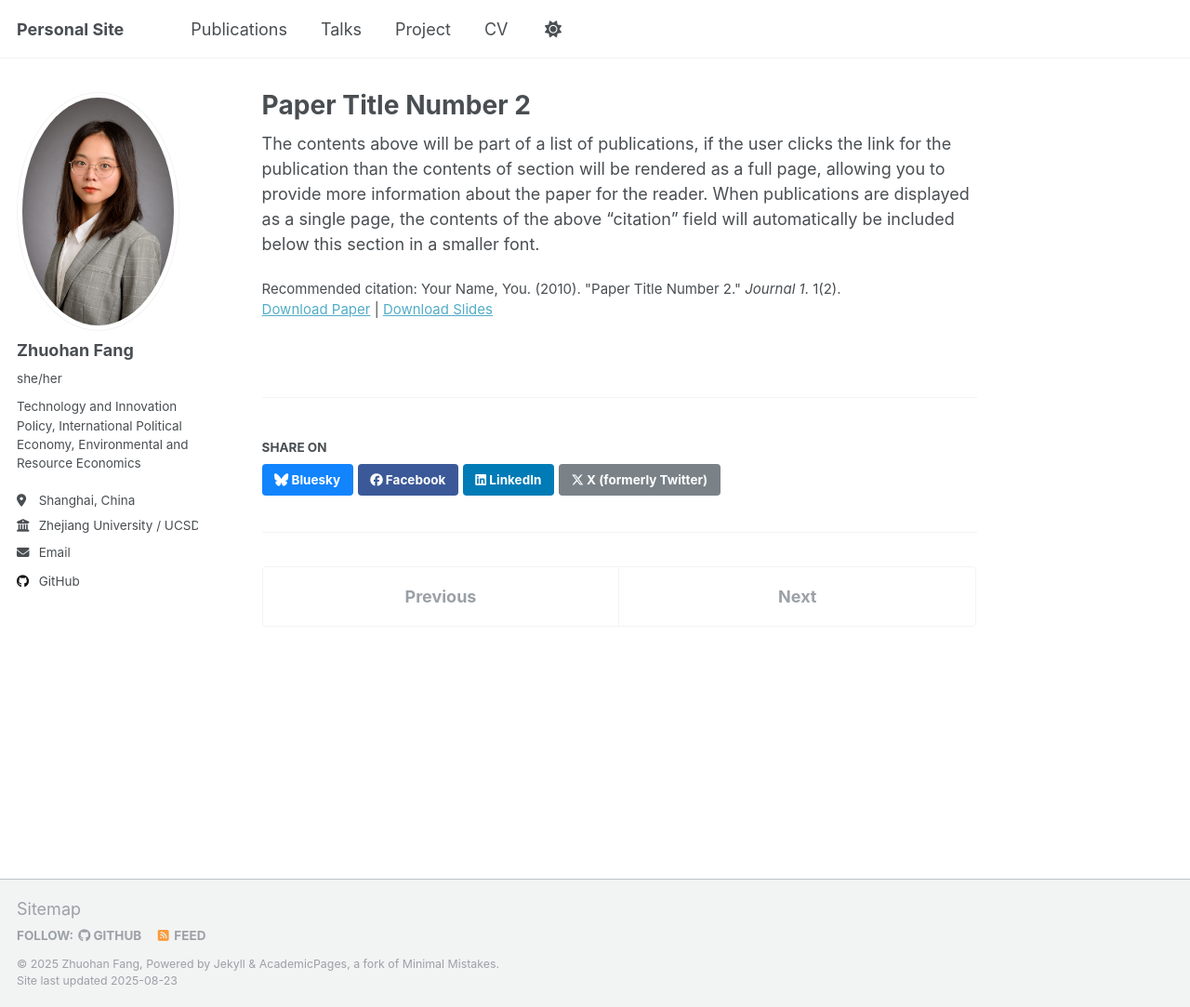
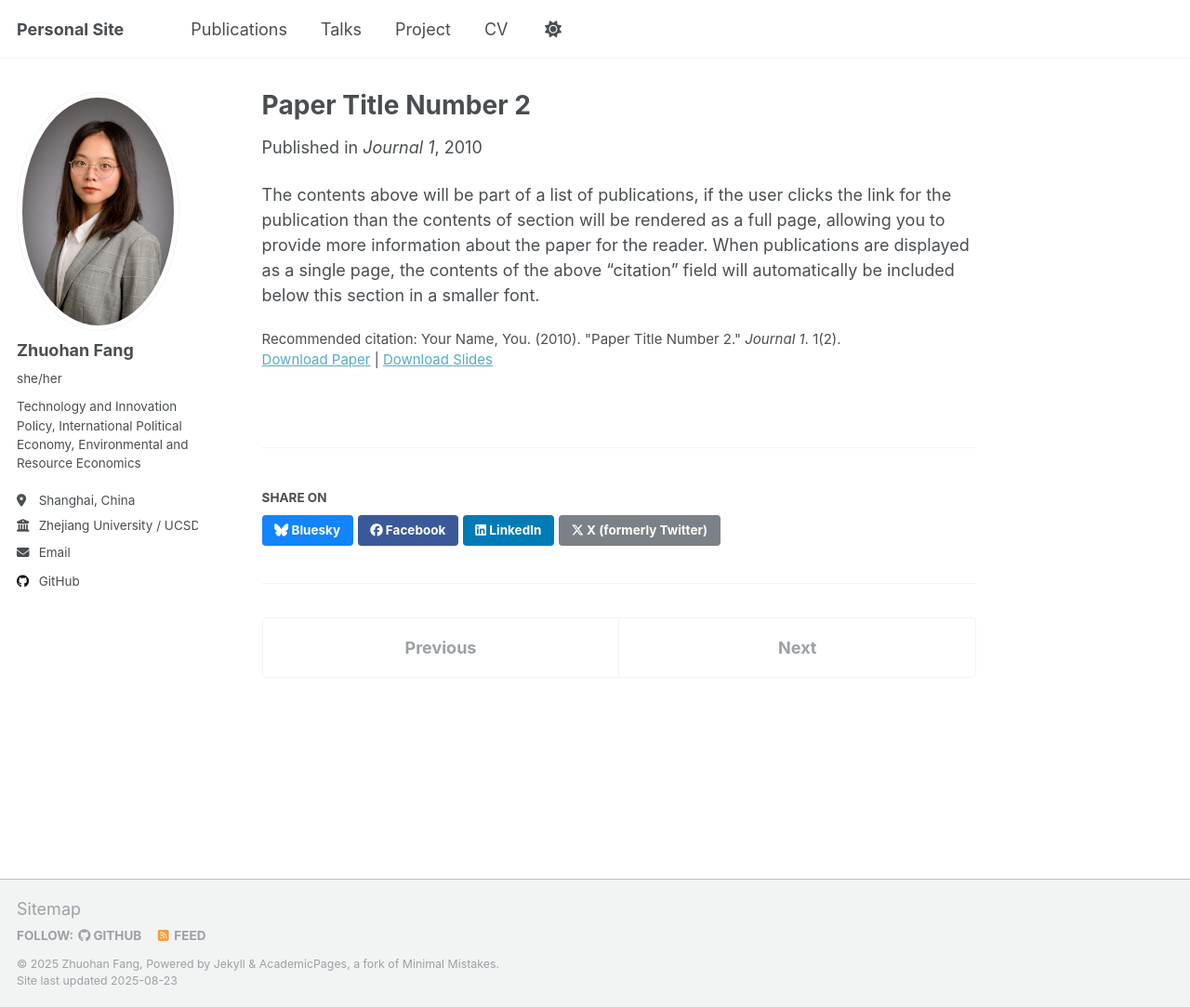
Before and after one commit to fzh200001/fzh200001.github.io, a Jekyll site: the page built from _publications/2010-10-01-paper-title-number-2.md, in a window 1280 px wide and 1083 px high. Shown: the whole window at 93% size. Built offline with Jekyll 4.4.1, drawn with Linux system fonts in a browser that asks for light colours; a script that is not in the unit is left out.

Commit message:
Update single.html

```diff
--- a/_layouts/single.html
+++ b/_layouts/single.html
@@ -30,7 +30,17 @@ layout: default
           {% if page.read_time %}
             <p class="page__meta"><i class="fa fa-clock" aria-hidden="true"></i> {% include read-time.html %}</p>
           {% endif %}
+        {% if page.modified %}
+          <p class="page__date"><strong><i class="fa fa-fw fa-calendar" aria-hidden="true"></i> {{ site.data.ui-text[site.locale].date_label | default: "Published:" }}</strong> <time datetime="{{ page.modified | date: "%Y-%m-%d" }}">{{ page.modified | date: "%B %d, %Y" }}</time></p>
+        {% endif %}
 
+        {% if page.collection == 'teaching' %}
+          <p> {{ page.type }}, <i>{{ page.venue }}</i>, {{ page.date | default: "1900-01-01" | date: "%Y" }} </p>
+        {% elsif page.venue and page.date %}
+          <p>Published in <i>{{ page.venue }}</i>, {{ page.date | default: "1900-01-01" | date: "%Y" }} </p>
+        {% elsif page.date %}
+          <p class="page__date"><strong><i class="fa fa-fw fa-calendar" aria-hidden="true"></i> {{ site.data.ui-text[site.locale].date_label | default: "Published:" }}</strong> <time datetime="{{ page.date | date_to_xmlschema }}">{{ page.date | default: "1900-01-01" | date: "%B %d, %Y" }}</time></p>
+        {% endif %}
         </header>
       {% endunless %}
 
```
